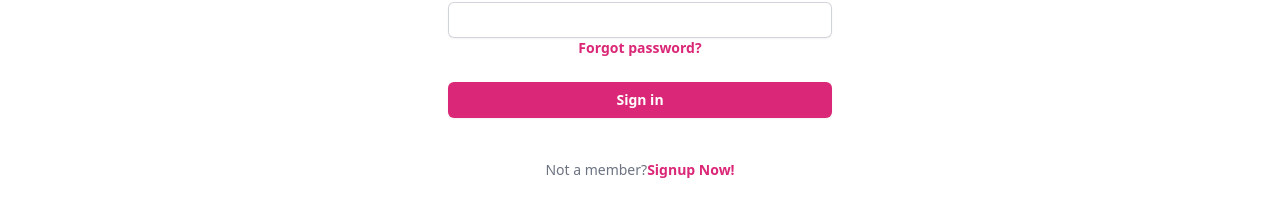
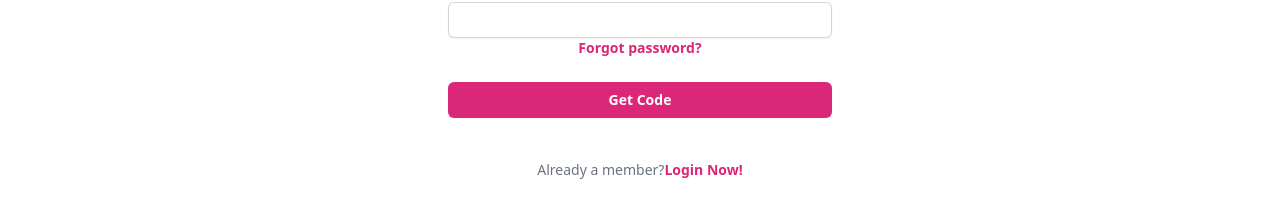
Before and after one commit to Laraib007/Ecommerce-NextJs-Project, a Next.js app: page /login in a window 1280 px wide. Shown: the part 750-952 px from the top of the page. Built offline with nearby package versions, Linux system fonts and the light colour scheme.

Commit message:
fixing forget passwod page

```diff
--- a/src/pages/login.js
+++ b/src/pages/login.js
@@ -34,18 +34,18 @@ const Login = () => {
           <input id="password" name="password" type="password" autocomplete="current-password" required class="block w-full rounded-md border-0 py-1.5 text-gray-900 shadow-sm ring-1 ring-inset ring-gray-300 placeholder:text-gray-400 focus:ring-2 focus:ring-inset focus:ring-pink-600 sm:text-sm sm:leading-6"/>
         </div>
         <div class="text-sm text-center">
-            <a href="#" class="font-semibold text-pink-600 hover:text-pink-500">Forgot password?</a>
+            <Link href="/forgotpass" class="font-semibold text-pink-600 hover:text-pink-500">Forgot password?</Link>
           </div>
       </div>
 
       <div>
-        <button type="submit" class="flex w-full justify-center rounded-md bg-pink-600 px-3 py-1.5 text-sm font-semibold leading-6 text-white shadow-sm hover:bg-pink-500 focus-visible:outline focus-visible:outline-2 focus-visible:outline-offset-2 focus-visible:outline-pink-600">Sign in</button>
+        <button type="submit" class="flex w-full justify-center rounded-md bg-pink-600 px-3 py-1.5 text-sm font-semibold leading-6 text-white shadow-sm hover:bg-pink-500 focus-visible:outline focus-visible:outline-2 focus-visible:outline-offset-2 focus-visible:outline-pink-600">Get Code</button>
       </div>
     </form>
 
     <p class="mt-10 text-center text-sm text-gray-500">
-      Not a member?
-      <Link href="signup" class="font-semibold leading-6 text-pink-600 hover:text-pink-500">Signup Now!</Link>
+      Already a member?
+      <Link href="login" class="font-semibold leading-6 text-pink-600 hover:text-pink-500">Login Now!</Link>
     </p>
   </div>
 </div>
```
